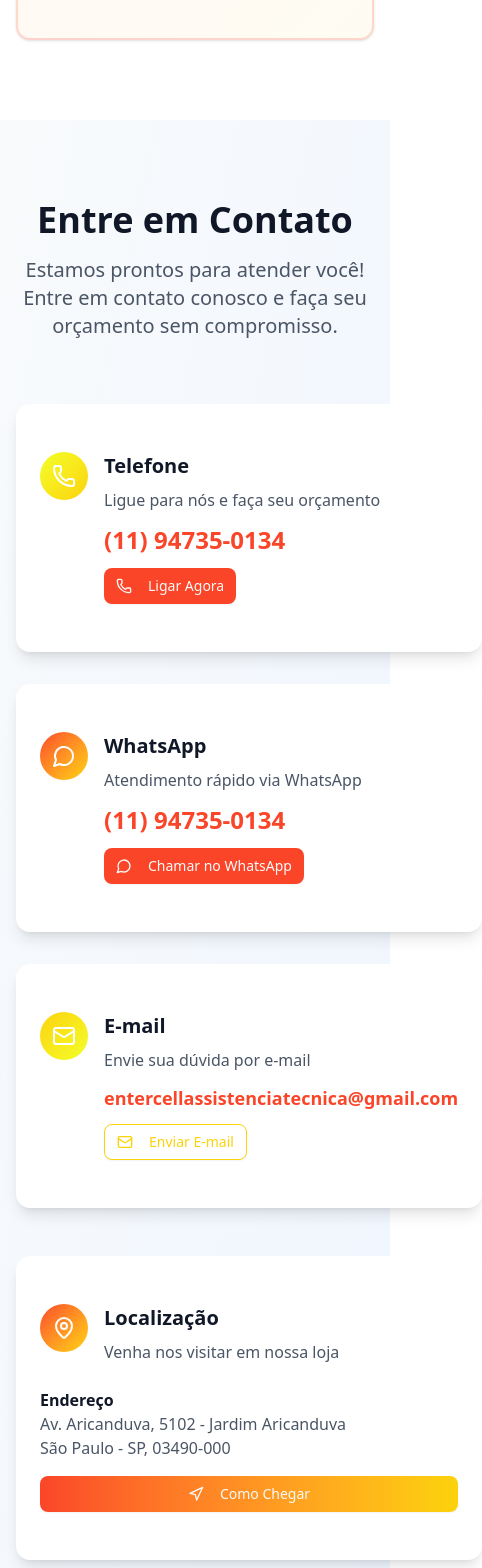
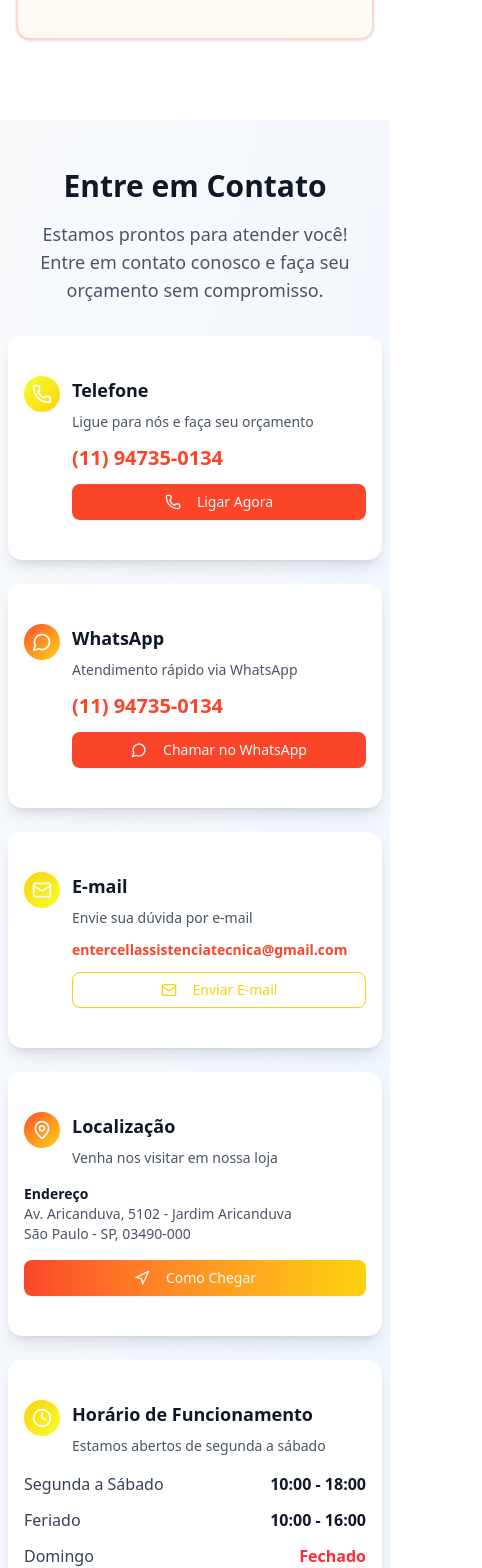
Before and after one commit to LuanCKRG/entercell, a Next.js app: page / in a window 390 px wide. Shown: the part 7900-9468 px from the top of the page, 482 px wide, since content can reach past the window. Built offline with nearby package versions, Linux system fonts and the light colour scheme.

Commit message:
refactor(contact-section): improve layout for mobile devices

```diff
--- a/src/components/contact-section.tsx
+++ b/src/components/contact-section.tsx
@@ -4,28 +4,29 @@ import { Card, CardContent } from "@/components/ui/card"
 import { Button } from "@/components/ui/button"
 
 const ContactSection = () => (
-	<section id="contact" className="py-20 bg-gradient-to-br from-slate-50 to-blue-50">
-		<div className="container mx-auto px-4">
-			<div className="text-center mb-16 animate-fade-in">
-				<h2 className="text-4xl lg:text-5xl font-bold text-gray-900 mb-4">Entre em Contato</h2>
-				<p className="text-xl text-gray-600 max-w-3xl mx-auto">
+	<section id="contact" className="py-12 md:py-20 bg-gradient-to-br from-slate-50 to-blue-50">
+		<div className="container mx-auto px-2 sm:px-4">
+			<div className="text-center mb-8 md:mb-16 animate-fade-in">
+				<h2 className="text-3xl md:text-4xl lg:text-5xl font-bold text-gray-900 mb-4">Entre em Contato</h2>
+				<p className="text-lg md:text-xl text-gray-600 max-w-3xl mx-auto px-4">
 					Estamos prontos para atender você! Entre em contato conosco e faça seu orçamento sem compromisso.
 				</p>
 			</div>
 
-			<div className="grid lg:grid-cols-2 gap-12 max-w-6xl mx-auto">
-				<div className="space-y-8 animate-fade-in">
+			<div className="grid lg:grid-cols-2 gap-6 md:gap-12 max-w-6xl mx-auto">
+				<div className="space-y-6 md:space-y-8 animate-fade-in">
 					<Card className="border-0 shadow-lg hover:shadow-xl transition-shadow duration-300">
-						<CardContent className="p-6">
-							<div className="flex items-start space-x-4">
-								<div className="bg-gradient-to-br from-entercell-yellow to-entercell-orange p-3 rounded-full">
-									<Phone className="h-6 w-6 text-white" />
+						<CardContent className="p-4 md:p-6">
+							<div className="flex items-start space-x-3 md:space-x-4">
+								<div className="bg-gradient-to-br from-entercell-yellow to-entercell-orange p-2 md:p-3 rounded-full flex-shrink-0">
+									<Phone className="h-5 w-5 md:h-6 md:w-6 text-white" />
 								</div>
-								<div className="flex-1">
-									<h3 className="text-xl font-semibold text-gray-900 mb-2">Telefone</h3>
-									<p className="text-gray-600 mb-3">Ligue para nós e faça seu orçamento</p>
-									<p className="text-2xl font-bold text-entercell-red">(11) 94735-0134</p>
-									<Button className="mt-3 bg-entercell-red hover:bg-entercell-red/90" asChild>
+
+								<div className="flex-1 min-w-0">
+									<h3 className="text-lg md:text-xl font-semibold text-gray-900 mb-2">Telefone</h3>
+									<p className="text-sm md:text-base text-gray-600 mb-3">Ligue para nós e faça seu orçamento</p>
+									<p className="text-xl md:text-2xl font-bold text-entercell-red break-all">(11) 94735-0134</p>
+									<Button asChild className="mt-3 w-full sm:w-auto bg-entercell-red hover:bg-entercell-red/90 text-sm md:text-base">
 										<a href="tel:+5511947350134">
 											<Phone className="h-4 w-4 mr-2" />
 											Ligar Agora
@@ -37,16 +38,16 @@ const ContactSection = () => (
 					</Card>
 
 					<Card className="border-0 shadow-lg hover:shadow-xl transition-shadow duration-300">
-						<CardContent className="p-6">
-							<div className="flex items-start space-x-4">
-								<div className="bg-gradient-to-br from-entercell-red to-entercell-orange p-3 rounded-full">
-									<MessageCircle className="h-6 w-6 text-white" />
+						<CardContent className="p-4 md:p-6">
+							<div className="flex items-start space-x-3 md:space-x-4">
+								<div className="bg-gradient-to-br from-entercell-red to-entercell-orange p-2 md:p-3 rounded-full flex-shrink-0">
+									<MessageCircle className="h-5 w-5 md:h-6 md:w-6 text-white" />
 								</div>
-								<div className="flex-1">
-									<h3 className="text-xl font-semibold text-gray-900 mb-2">WhatsApp</h3>
-									<p className="text-gray-600 mb-3">Atendimento rápido via WhatsApp</p>
-									<p className="text-2xl font-bold text-entercell-red">(11) 94735-0134</p>
-									<Button className="mt-3 bg-entercell-red hover:bg-entercell-red/90" asChild>
+								<div className="flex-1 min-w-0">
+									<h3 className="text-lg md:text-xl font-semibold text-gray-900 mb-2">WhatsApp</h3>
+									<p className="text-sm md:text-base text-gray-600 mb-3">Atendimento rápido via WhatsApp</p>
+									<p className="text-xl md:text-2xl font-bold text-entercell-red break-all">(11) 94735-0134</p>
+									<Button asChild className="mt-3 w-full sm:w-auto bg-entercell-red hover:bg-entercell-red/90 text-sm md:text-base">
 										<a href="https://wa.me/5511947350134" target="_blank" rel="noopener noreferrer">
 											<MessageCircle className="h-4 w-4 mr-2" />
 											Chamar no WhatsApp
@@ -58,16 +59,20 @@ const ContactSection = () => (
 					</Card>
 
 					<Card className="border-0 shadow-lg hover:shadow-xl transition-shadow duration-300">
-						<CardContent className="p-6">
-							<div className="flex items-start space-x-4">
-								<div className="bg-gradient-to-br from-entercell-orange to-entercell-yellow p-3 rounded-full">
-									<Mail className="h-6 w-6 text-white" />
+						<CardContent className="p-4 md:p-6">
+							<div className="flex items-start space-x-3 md:space-x-4">
+								<div className="bg-gradient-to-br from-entercell-orange to-entercell-yellow p-2 md:p-3 rounded-full flex-shrink-0">
+									<Mail className="h-5 w-5 md:h-6 md:w-6 text-white" />
 								</div>
-								<div className="flex-1">
-									<h3 className="text-xl font-semibold text-gray-900 mb-2">E-mail</h3>
-									<p className="text-gray-600 mb-3">Envie sua dúvida por e-mail</p>
-									<p className="text-lg font-semibold text-entercell-red">entercellassistenciatecnica@gmail.com</p>
-									<Button variant="outline" className="mt-3 border-entercell-orange text-entercell-orange hover:bg-entercell-orange hover:text-white" asChild>
+								<div className="flex-1 min-w-0">
+									<h3 className="text-lg md:text-xl font-semibold text-gray-900 mb-2">E-mail</h3>
+									<p className="text-sm md:text-base text-gray-600 mb-3">Envie sua dúvida por e-mail</p>
+									<p className="text-sm md:text-lg font-semibold text-entercell-red break-all">entercellassistenciatecnica@gmail.com</p>
+									<Button
+										asChild
+										variant="outline"
+										className="mt-3 w-full sm:w-auto border-entercell-orange text-entercell-orange hover:bg-entercell-orange hover:text-white text-sm md:text-base"
+									>
 										<a href="mailto:entercellassistenciatecnica@gmail.com" target="_blank" rel="noopener noreferrer">
 											<Mail className="h-4 w-4 mr-2" />
 											Enviar E-mail
@@ -79,27 +84,30 @@ const ContactSection = () => (
 					</Card>
 				</div>
 
-				<div className="space-y-8 animate-scale-in">
+				<div className="space-y-6 md:space-y-8 animate-scale-in">
 					<Card className="border-0 shadow-lg">
-						<CardContent className="p-6">
-							<div className="flex items-start space-x-4 mb-6">
-								<div className="bg-gradient-to-br from-entercell-red to-entercell-orange p-3 rounded-full">
-									<MapPin className="h-6 w-6 text-white" />
+						<CardContent className="p-4 md:p-6">
+							<div className="flex items-start space-x-3 md:space-x-4 mb-4 md:mb-6">
+								<div className="bg-gradient-to-br from-entercell-red to-entercell-orange p-2 md:p-3 rounded-full flex-shrink-0">
+									<MapPin className="h-5 w-5 md:h-6 md:w-6 text-white" />
 								</div>
-								<div>
-									<h3 className="text-xl font-semibold text-gray-900 mb-2">Localização</h3>
-									<p className="text-gray-600">Venha nos visitar em nossa loja</p>
+								<div className="min-w-0">
+									<h3 className="text-lg md:text-xl font-semibold text-gray-900 mb-2">Localização</h3>
+									<p className="text-sm md:text-base text-gray-600">Venha nos visitar em nossa loja</p>
 								</div>
 							</div>
 
 							<div className="space-y-4">
 								<div>
-									<h4 className="font-semibold text-gray-900">Endereço</h4>
-									<p className="text-gray-600">Av. Aricanduva, 5102 - Jardim Aricanduva</p>
-									<p className="text-gray-600">São Paulo - SP, 03490-000</p>
+									<h4 className="font-semibold text-gray-900 text-sm md:text-base">Endereço</h4>
+									<p className="text-sm md:text-base text-gray-600">Av. Aricanduva, 5102 - Jardim Aricanduva</p>
+									<p className="text-sm md:text-base text-gray-600">São Paulo - SP, 03490-000</p>
 								</div>
 
-								<Button className="w-full bg-gradient-to-r from-entercell-red to-entercell-orange hover:from-entercell-orange hover:to-entercell-red" asChild>
+								<Button
+									asChild
+									className="w-full bg-gradient-to-r from-entercell-red to-entercell-orange hover:from-entercell-orange hover:to-entercell-red text-sm md:text-base"
+								>
 									<a
 										href="https://www.google.com/maps/dir//Av.+Aricanduva,+5102+-+Jardim+Aricanduva,+S%C3%A3o+Paulo+-+SP,+03490-000/@-23.5642519,-46.5910586,12z/data=!4m8!4m7!1m0!1m5!1m1!1s0x94ce671e28cbd3e1:0x784a533786e3375!2m2!1d-46.508657!2d-23.5642736?hl=pt-BR&entry=ttu&g_ep=EgoyMDI1MDYwMi4wIKXMDSoASAFQAw%3D%3D"
 										target="_blank"
@@ -114,14 +122,14 @@ const ContactSection = () => (
 					</Card>
 
 					<Card className="border-0 shadow-lg">
-						<CardContent className="p-6">
-							<div className="flex items-start space-x-4 mb-6">
-								<div className="bg-gradient-to-br from-entercell-orange to-entercell-yellow p-3 rounded-full">
-									<Clock className="h-6 w-6 text-white" />
+						<CardContent className="p-4 md:p-6">
+							<div className="flex items-start space-x-3 md:space-x-4 mb-4 md:mb-6">
+								<div className="bg-gradient-to-br from-entercell-orange to-entercell-yellow p-2 md:p-3 rounded-full flex-shrink-0">
+									<Clock className="h-5 w-5 md:h-6 md:w-6 text-white" />
 								</div>
-								<div>
-									<h3 className="text-xl font-semibold text-gray-900 mb-2">Horário de Funcionamento</h3>
-									<p className="text-gray-600">Estamos abertos de segunda a sábado</p>
+								<div className="min-w-0">
+									<h3 className="text-lg md:text-xl font-semibold text-gray-900 mb-2">Horário de Funcionamento</h3>
+									<p className="text-sm md:text-base text-gray-600">Estamos abertos de segunda a sábado</p>
 								</div>
 							</div>
 
```
